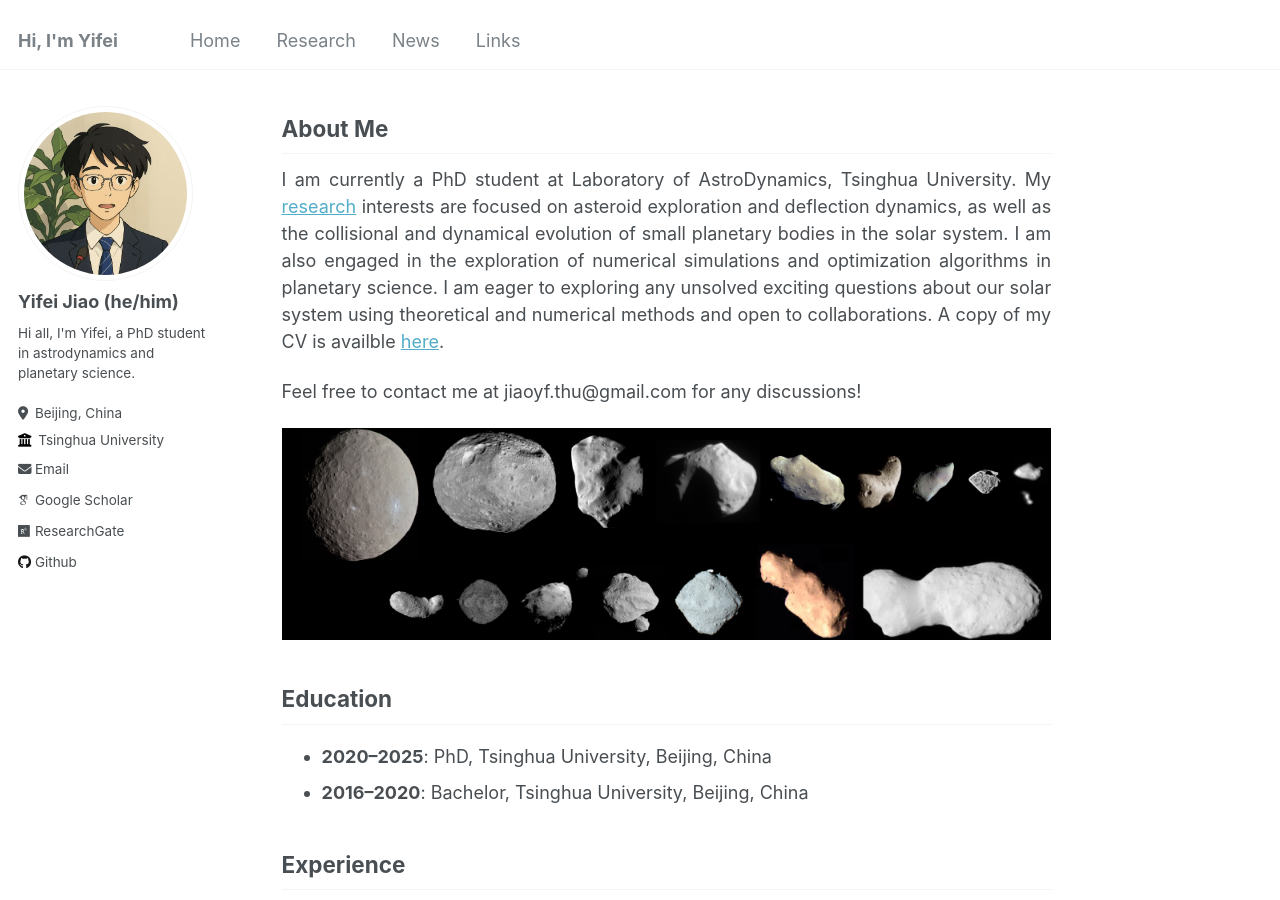
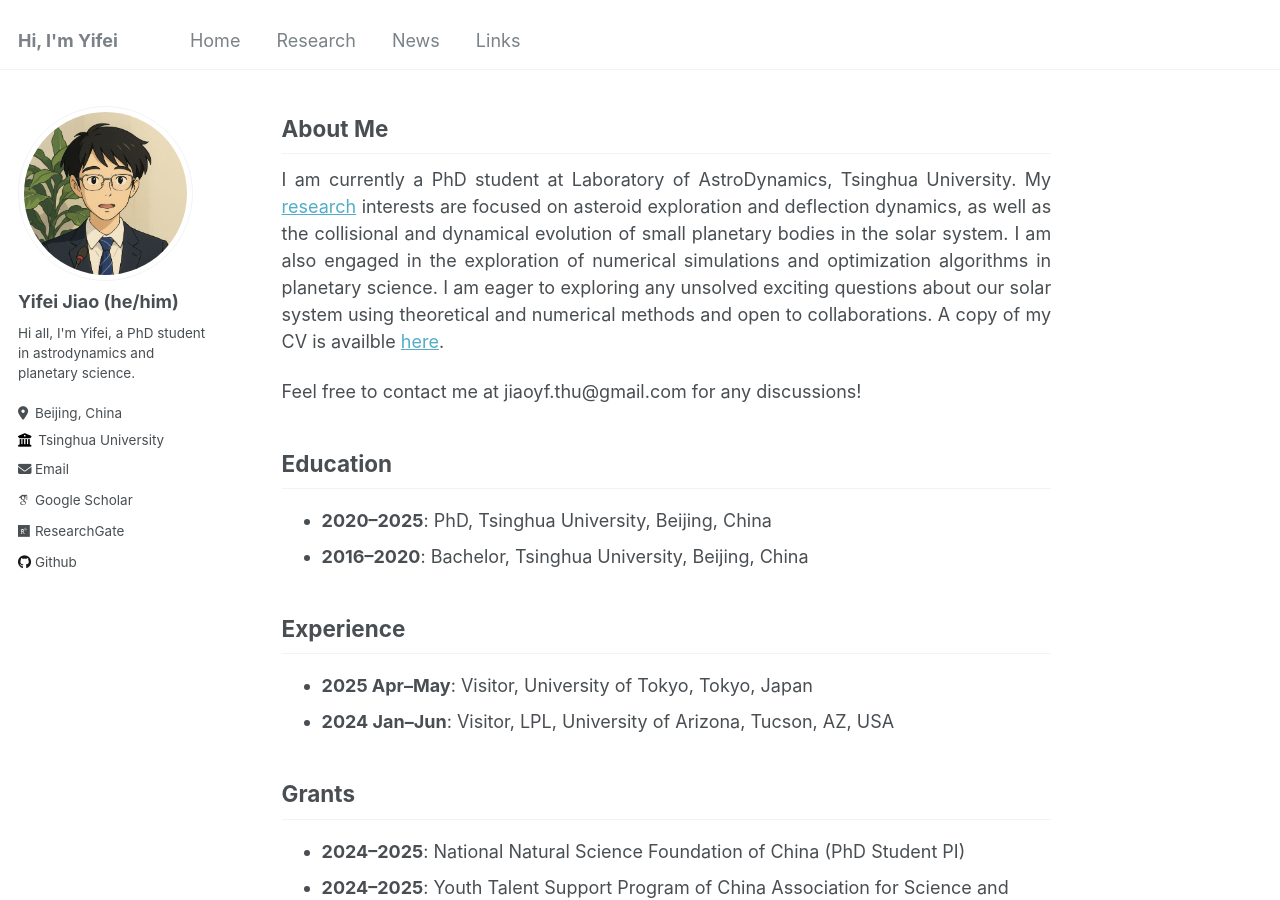
Before and after one commit to jiaoyf-thu/jiaoyf-thu.github.io, a Jekyll site: the page built from _pages/about.md, in a window 1280 px wide and 900 px high. Built offline with Jekyll 4.4.1, drawn with Linux system fonts in a browser that asks for light colours; some web fonts are replaced.

Commit message:
Update about.md

```diff
--- a/_pages/about.md
+++ b/_pages/about.md
@@ -15,7 +15,6 @@ I am currently a PhD student at Laboratory of AstroDynamics, Tsinghua University
 
 Feel free to contact me at jiaoyf.thu@gmail.com for any discussions!
 
-<img src="https://jiaoyf-thu.github.io/images/all-asteroids.png"  width="800">
 
 ## Education
 
```
